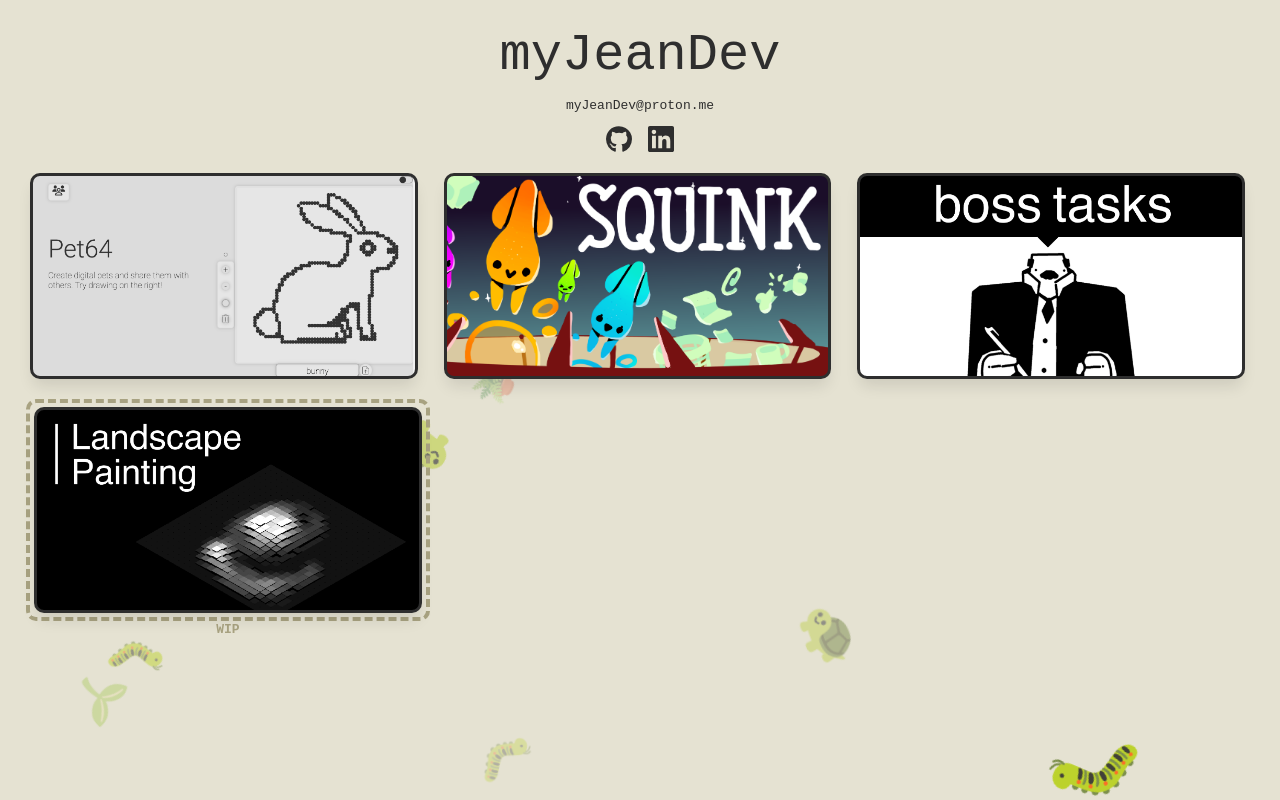
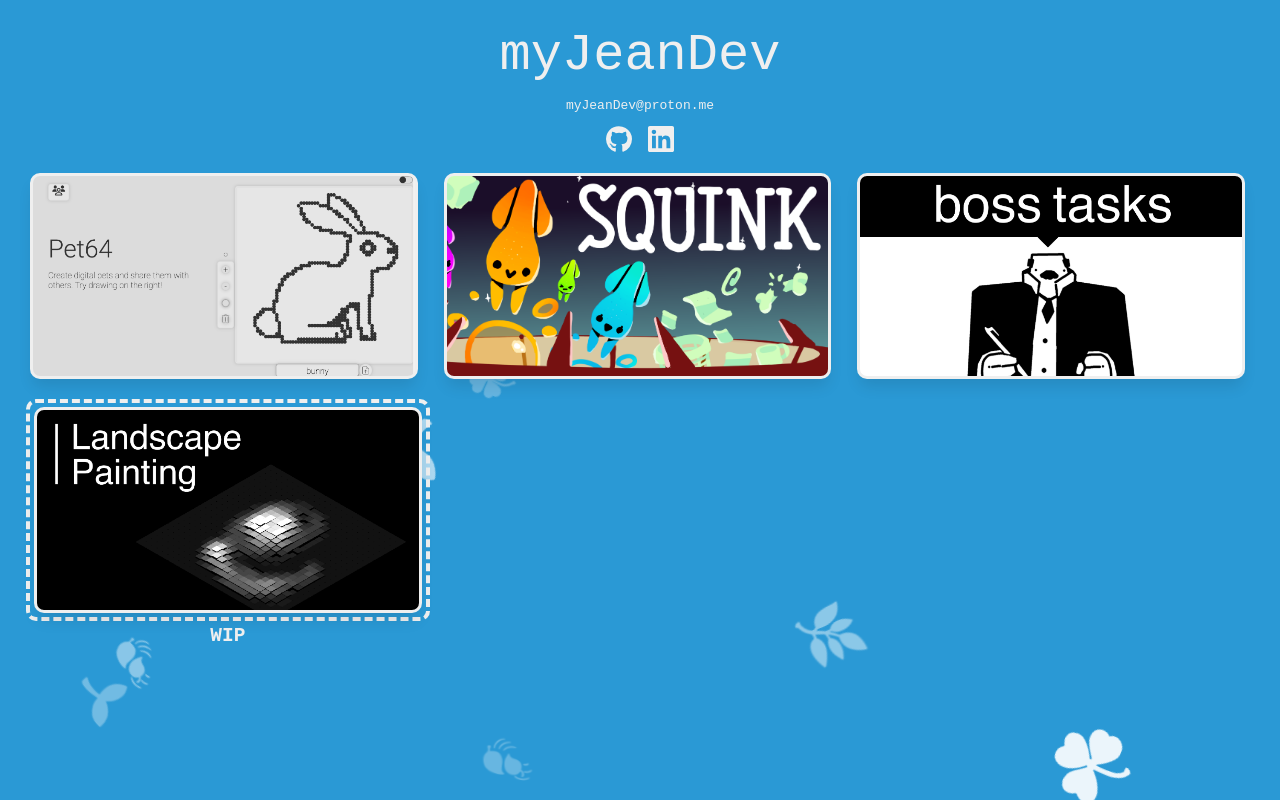
Before and after one commit to myJeanDev/myJeanDev-website, a plain HTML site: page index.html in a window 1280 px wide. Drawn offline with Linux system fonts and the light colour scheme.

Commit message:
Change colors to adhere to company stylesheet

```diff
--- a/index.js
+++ b/index.js
@@ -12,9 +12,9 @@ function getRandomEmoji() {
     return emojis[Math.floor(Math.random() * emojis.length)];
 }
 
+// duplicates so 4 leaf clover is more rare
 const emojis = [
-    '🌱', '🌿', '🍃',
-    '🐊', '🐢', '🐛', '🐸', '🪴',
+    '🌱', '🌿', '🍃', '🪴', '☘️', '🌸', '🌺', '🌱', '🌿', '🍃', '🪴', '☘️', '🌸', '🌺', '🍀'
 ];
 
 function createEmoji() {
--- a/projects/projectStyle.css
+++ b/projects/projectStyle.css
@@ -1,8 +1,3 @@
-:root {
-    --gray: #e5e2d2;
-    --white: #2e2e2e;
-}
-
 * {
     margin: 0;
     padding: 0;
@@ -70,7 +65,7 @@ body {
 
 .section-description {
     font-size: 1.2rem;
-    color: rgb(146, 157, 158);
+    color: var(--white);
     line-height: 1.8;
     max-width: 600px;
 }
@@ -122,7 +117,7 @@ body {
 }
 
 .home-button:hover {
-    background: #4a4a4a;
+    background: var(--white);
     transform: translateY(-1px);
 }
 
--- a/style.css
+++ b/style.css
@@ -1,6 +1,6 @@
 :root {
-    --gray: #e5e2d2;
-    --white: #2e2e2e;
+    --gray: #2A99D5;
+    --white: #efefef;
 }
 
 html,
@@ -126,7 +126,7 @@ h2 {
 .wipDisplayBox {
     position: relative;
     border-radius: 10px;
-    border: 4px dashed rgb(168, 162, 129);
+    border: 4px dashed var(--white);
     padding: 0px 4px 0px 4px;
 }
 
@@ -134,9 +134,9 @@ h2 {
     position: absolute;
     left: 50%;
     transform: translateX(-50%);
-    color: rgb(168, 162, 129);
-    font-size: 1rem;
-    margin-top: 19.5rem;
+    color: var(--white);
+    font-size: 1.5rem;
+    margin-top: 21rem;
     font-weight: bold;
 }
 
@@ -148,6 +148,7 @@ h2 {
     pointer-events: none;
     will-change: transform;
     z-index: 1;
+    filter: brightness(0) invert(1);
 }
 
 .preventSelect {
```
Also changed, not shown: favicon.ico, 1 other file.
